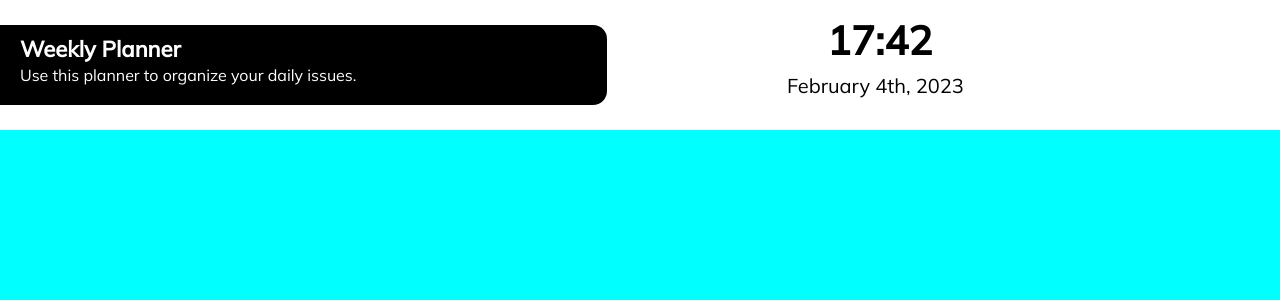
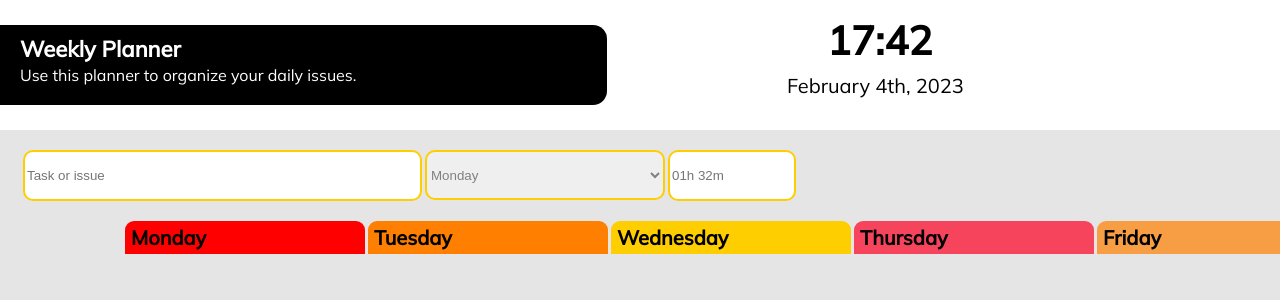
Before and after one commit to PatrickT3/SECOND-Challenge, a React (Create React App) app: page /Conteudo in a window 1280 px wide. Shown: the top 300 px of the page. Built offline with nearby package versions, Linux system fonts and the light colour scheme; no server answers.

Commit message:
Inicio da inserção das tesk com o menu dos dias

```diff
--- a/src/pages/conteudo/Conteudo.js
+++ b/src/pages/conteudo/Conteudo.js
@@ -14,7 +14,11 @@ const Conteudo = () => {
   const [horaAtual, setHoraAtual] = useState('');
   const [dayAtual,setDayAtual] = useState('');
   const [dadosTemp, setDadosTemp] = useState(null);
+  const [chenge, setChange] = useState('');
   const cidad = "Oriximiná";
+  const [activeButton, setActiveButton] = useState(null);
+
+  // API TEMP
   useEffect(() => {
     async function fetchDados() {
       const cityy = cidad;
@@ -26,6 +30,7 @@ const Conteudo = () => {
     fetchDados();
   }, []);
 
+  // Relogio
   useEffect(() => {
     const intervalId = setInterval(() => {
       const dataAtual = new Date();
@@ -37,6 +42,7 @@ const Conteudo = () => {
     return () => clearInterval(intervalId);
   }, []);
 
+  //  Format mes/dia/ano
   useEffect(() => {
     const days = setInterval(() => {
       const months = [
@@ -53,6 +59,37 @@ const Conteudo = () => {
     return () => clearInterval(days);
   }, []);
 
+  // Funções do form
+  const handleSubmit = (e) => {
+    e.preventDefault()
+    const formData = new FormData(e.target);
+
+    const pHor = formData.get('horario');
+    console.log(pHor);
+    alert("enviado");
+  }
+  function handleChange(event) {
+    setChange(event.target.value);
+  }
+  // form dos botões
+  const handleSubmitBtn = (e) => {
+    e.preventDefault()
+  }
+
+  const handleClick = (event) => {
+    const clickedButton = event.target;
+    setActiveButton(clickedButton);
+  };
+
+  const getButtonStyle = (buttonValue) => {
+    if (activeButton && activeButton.value === buttonValue) {
+      return {
+        boxShadow: '0 2px 2px rgba(0, 0, 0, 0.3)',
+        width: '290px'
+      };
+    }
+    return {};
+  };
   return (
     <div className="div-princ">
       <header className="cab">
@@ -86,6 +123,52 @@ const Conteudo = () => {
           </Link>
         </div>
       </header>
+      <main>
+        <section className="sessao-form">
+          <form onSubmit={handleSubmit} className="flex-form">
+            <input type="text" name="tesk" className="input-tesk" placeholder="Task or issue"></input>
+            <select id="daysOfWeek" onChange={handleChange} className="input-sel" defaultValue="">
+              <option value="Monday">Monday</option>
+              <option value="Tuesday">Tuesday</option>
+              <option value="Wednesday">Wednesday</option>
+              <option value="Thursday">Thursday</option>
+              <option value="Friday">Friday</option>
+              <option value="Saturday">Saturday</option>
+              <option value="Sunday">Sunday</option>
+            </select>
+            <input type="text" name="horario" className="input-hora" placeholder="01h 32m"></input>
+            <div className="class-btns">
+              <button type="submit" className="btn-add">+ Add to calendar</button>
+              <button type="button" className="btn-del">- Delet all</button>
+            </div>
+          </form>
+        </section>
+        <section className="days-week">
+          <form onSubmit={handleSubmitBtn}>
+            <button value="Monday" onClick={handleClick} style={{ ...getButtonStyle('Monday'), backgroundColor: 'red' }}>
+              Monday
+            </button>
+            <button value="Tuesday" onClick={handleClick} style={{...getButtonStyle('Tuesday'), backgroundColor: 'rgba(255, 128, 0, 1)'}}>
+              Tuesday
+            </button>
+            <button value="Wednesday" onClick={handleClick} style={{...getButtonStyle('Wednesday'), backgroundColor: 'rgba(255, 206, 0, 1)' }}>
+              Wednesday
+            </button>
+            <button value="Thursday" onClick={handleClick} style={{...getButtonStyle('Thursday'), backgroundColor: 'rgba(255, 0, 36, 0.7)' }}>
+              Thursday
+            </button>
+            <button value="Friday" onClick={handleClick} style={{...getButtonStyle('Friday'), backgroundColor: 'rgba(255, 128, 0, 0.7)' }}>
+              Friday
+            </button>
+            <button value="Saturday" onClick={handleClick} style={{...getButtonStyle('Saturday'), backgroundColor: 'rgba(255, 206, 0, 0.7)' }}>
+              Saturday
+            </button>
+            <button value="Sunday" onClick={handleClick} style={{...getButtonStyle('Sunday'), backgroundColor: 'rgba(255, 0, 36, 0.5)' }}>
+              Sunday
+            </button>
+          </form>
+        </section>
+      </main>
     </div>
   )
 }
--- a/src/pages/css/Conteudo.css
+++ b/src/pages/css/Conteudo.css
@@ -2,7 +2,7 @@
     height: 1080px;
     width: 1920px;
     margin: 0 auto;
-    background-color: aqua;
+    background-color: #E5E5E5;
 }
 .cab{
     display: flex;
@@ -121,3 +121,91 @@
 .link-login:visited{
     color: black;
 }
+.sessao-form{
+    max-width: 100%;
+}
+.flex-form{
+    margin: 20px;
+    display:flex;
+}
+.class-btns{
+    margin-left: 680px;
+}
+.input-tesk{
+    height: 45px;
+    width: 391px;
+    border-radius: 10px;
+    margin-left: 3px;
+    border: 2px solid #FECE00;
+}
+.input-sel{
+    height: 50px;
+    width: 240px;
+    border-radius: 10px;
+    margin-left: 3px;
+    border: 2px solid #FECE00;
+    border-width: 2px;
+    border-style: solid;
+    border-color: #FECE00;
+}
+.input-hora{
+    height: 45px;
+    width: 120px;
+    border-radius: 10px;
+    margin-left: 3px;
+    border: 2px solid #FECE00;
+}
+.input-sel,.input-tesk,
+.input-hora:focus {
+    outline: none;/* Estilo da borda quando o input está ativo */
+}
+.input-sel:not(:focus){
+    color: gray;
+}
+.btn-add{
+    height: 44px;
+    width: 200px;
+    border-radius: 10px;
+    padding: 10px 12px 10px 12px;
+    background-color: #00BA88;
+    color:#fff;
+    border: none;
+}
+.btn-del{
+    height: 44px;
+    width: 200px;
+    border-radius: 10px;
+    padding: 10px 12px 10px 12px;
+    background-color: #FF3D1F;
+    color:#fff;
+    border: none;
+    margin-left: 24px;
+}
+.btn-add,.btn-del{
+    cursor: pointer;
+    font-family: Mulish;
+    font-size: 20px;
+    font-weight: 700;
+    line-height: 20px;
+    letter-spacing: 0em;
+}
+
+.days-week{
+    padding-left:125px;
+}
+.days-week button{
+    margin-right: 3px;
+    height: 33px;
+    width: 240px;
+    border-top-left-radius: 9px;
+    border-top-right-radius: 9px;
+    cursor: pointer;
+    border:none;
+    font-family: Mulish;
+    font-size: 20px;
+    font-weight: 600;
+    line-height: 20px;
+    letter-spacing: 0em;
+    text-align: left;
+    transition: 1s;
+}
```
